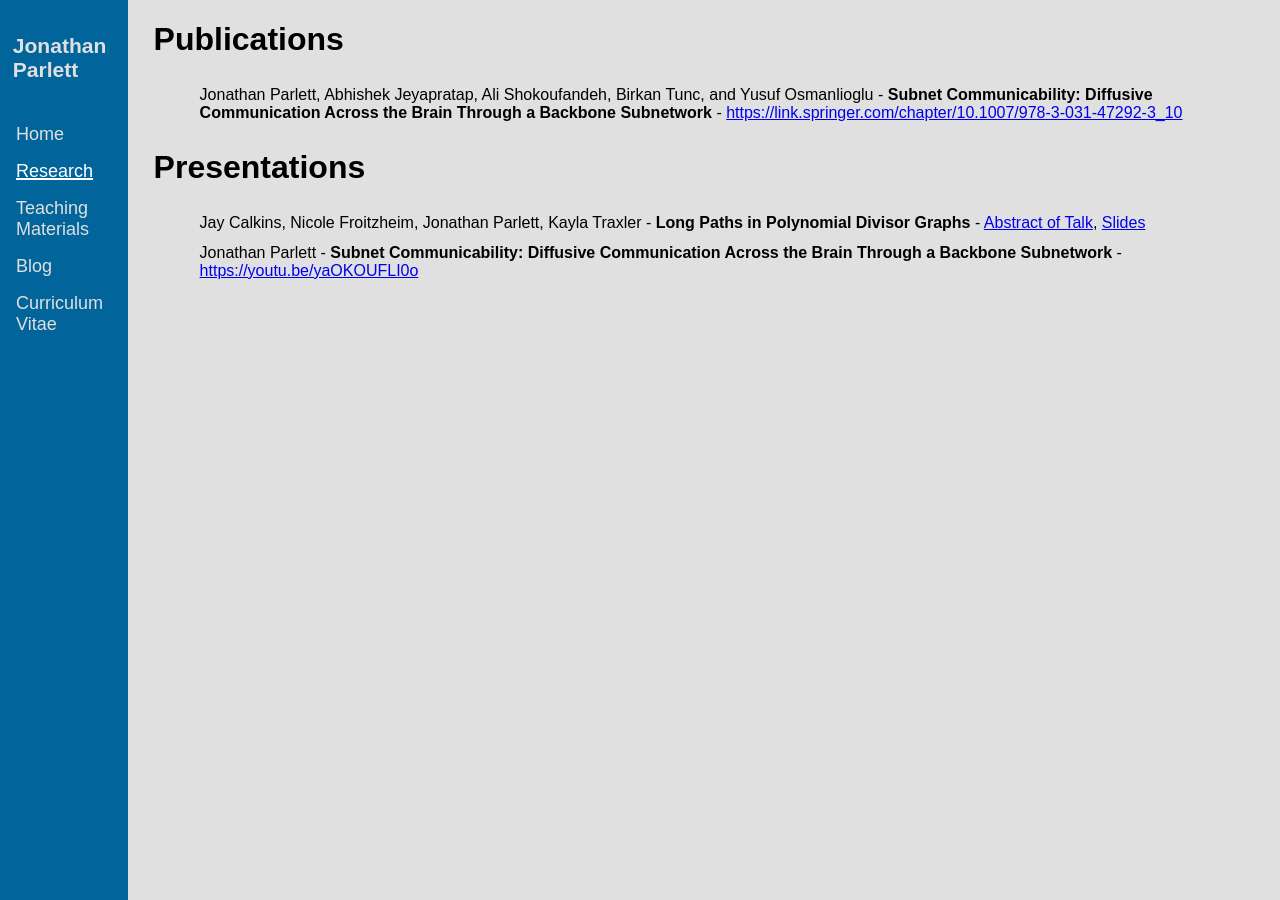
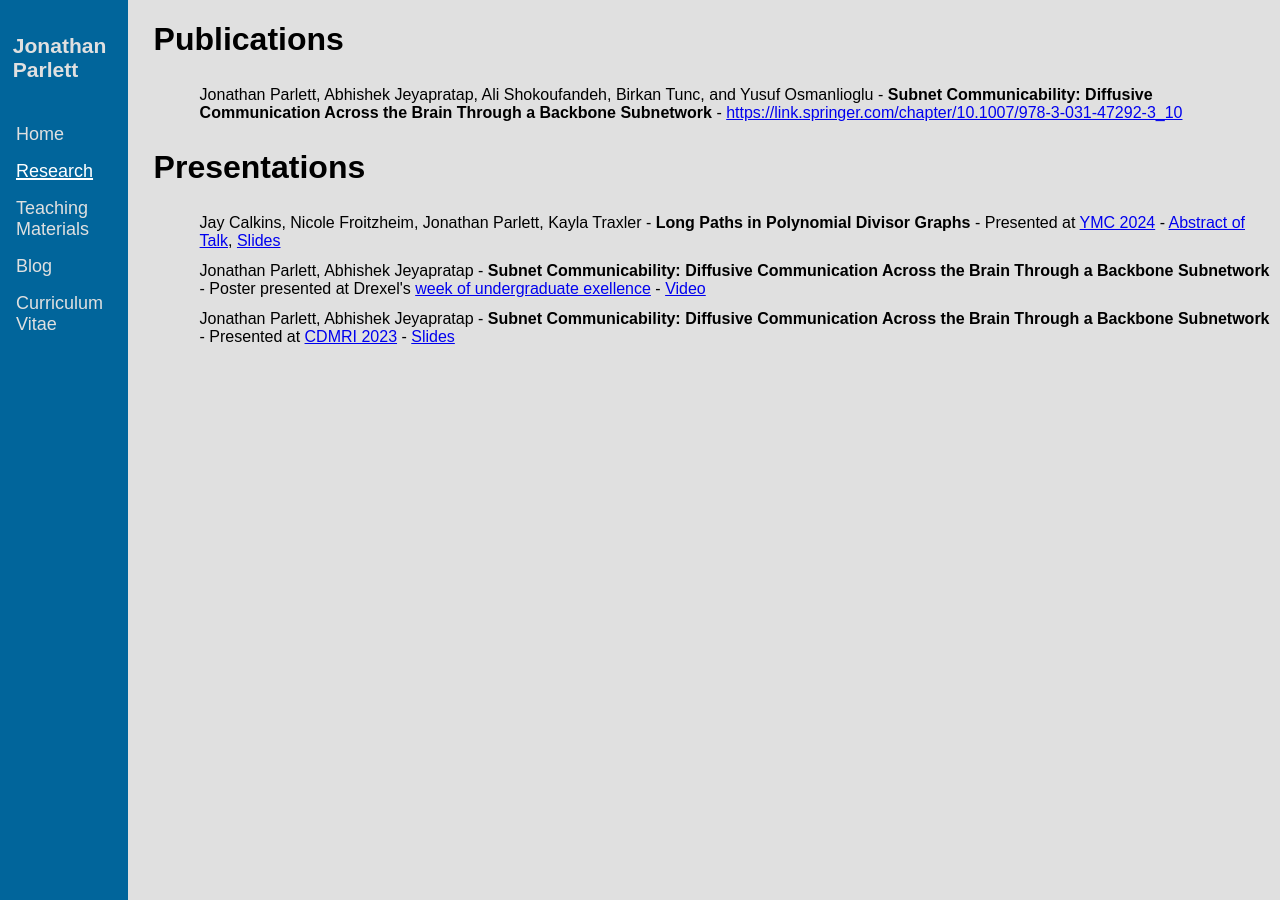
Before and after one commit to jmparlett/jmparlett.github.io, a Jekyll site: the page built from _pages/research.markdown, in a window 1280 px wide. Built offline with Jekyll 4.4.1, drawn with Linux system fonts in a browser that asks for light colours; our own code applies the rules of GitHub Pages for plain Markdown files.

Commit message:
added CDMRI slides

```diff
--- a/_pages/research.markdown
+++ b/_pages/research.markdown
@@ -14,9 +14,11 @@ id: research
 # Presentations
 <ul>
     <li class="pub"> Jay Calkins, Nicole Froitzheim, Jonathan Parlett,
-Kayla Traxler - <b>Long Paths in Polynomial Divisor Graphs</b> - <a href="https://ymc.osu.edu/sites/default/files/2024-08/YMC_2024-2.pdf">Abstract of Talk</a>, <a href="{{ "/_data/documents/long_paths_YMC2024_presentation.pdf" | relative_url }}">Slides</a> </li>
+Kayla Traxler - <b>Long Paths in Polynomial Divisor Graphs</b> - Presented at <a href="https://ymc.osu.edu/about">YMC 2024</a> - <a href="https://ymc.osu.edu/sites/default/files/2024-08/YMC_2024-2.pdf">Abstract of Talk</a>, <a href="{{ "/_data/documents/long_paths_YMC2024_presentation.pdf" | relative_url }}">Slides</a> </li>
 
-{% for pres in site.data.presentations%}
-    <li class="pub"> Jonathan Parlett - <b>{{ pres.name }}</b> - <a href="{{ pres.link}}">{{ pres.link }}</a> </li>
-{% endfor %}
+<li class="pub"> Jonathan Parlett, Abhishek Jeyapratap - <b>Subnet Communicability: Diffusive Communication Across the Brain Through a Backbone Subnetwork</b> - Poster presented at Drexel's <a href="https://drexel.edu/pennoni/news-events/events/week-undergraduate-excellence/">week of undergraduate exellence</a> - <a href="https://youtu.be/yaOKOUFLI0o
+" >Video</a> </li>
+
+<li class="pub"> Jonathan Parlett, Abhishek Jeyapratap - <b>Subnet Communicability: Diffusive Communication Across the Brain Through a Backbone Subnetwork</b> - Presented at <a href="http://cmic.cs.ucl.ac.uk/cdmri23/">CDMRI 2023</a> - <a href="{{ "/_data/documents/subnetCommunicability_CDMRI2023.pdf" | relative_url }}" >Slides</a> </li>
+
 </ul>
```
Also changed, not shown: 1 other file.
